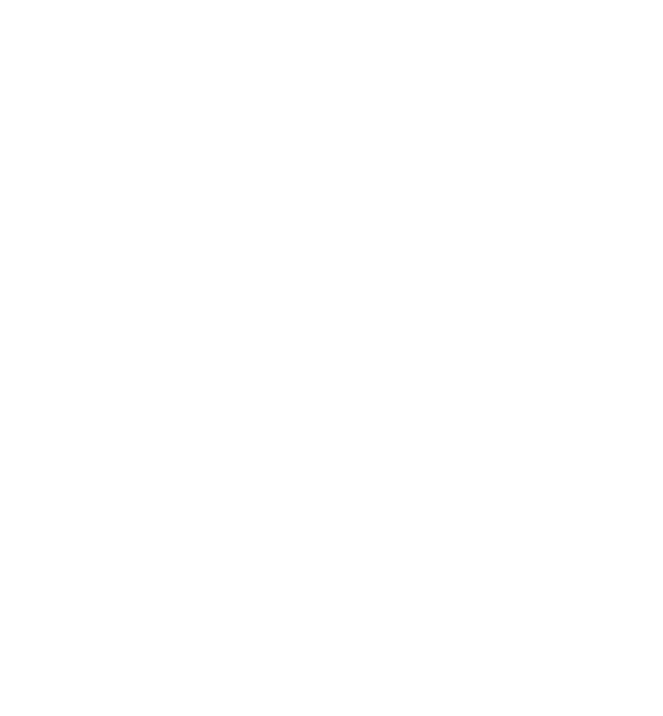
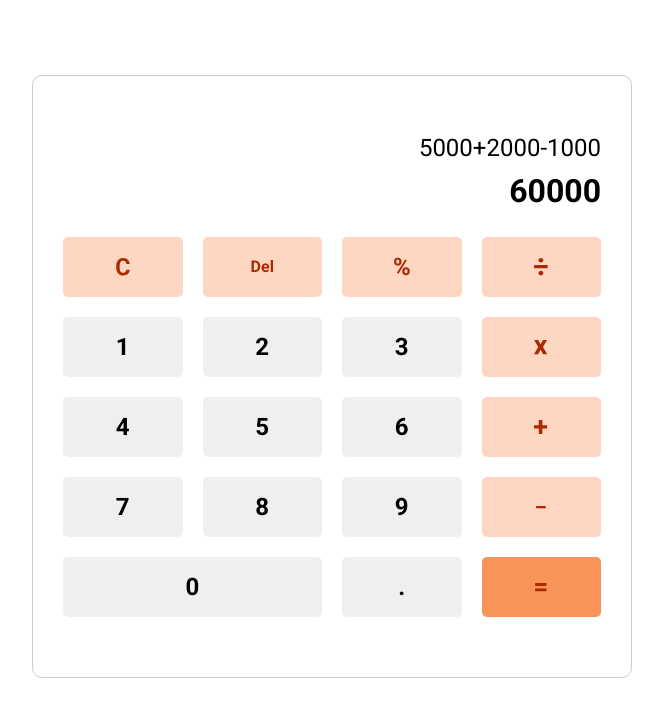
Before and after one commit to tasnim-echo/calculator, a plain HTML site: page index.html in a window 1280 px wide. Shown: the whole page, without its empty margins (51-714 px from the left). Drawn offline with Linux system fonts and the light colour scheme.

Commit message:
html css done

```diff
--- a/index.html
+++ b/index.html
@@ -6,5 +6,57 @@
     <title>Calculator</title>
     <link rel="stylesheet" href="/styles/style.css" />
   </head>
-  <body></body>
+  <body>
+    <div class="container">
+      <div class="calculator-content">
+        <!-- result section -->
+        <section class="result">
+          <!-- Current input / expression -->
+          <p class="result-input" id="result-input">5000+2000-1000</p>
+          <!-- Final calculated value -->
+          <p class="result-output" id="result-output">60000</p>
+        </section>
+
+        <!-- keyboard section -->
+        <section class="keyboard">
+          <div class="keyboard-buttons">
+            <div class="button button-c">
+              <img src="/assets/C.svg" alt="" />
+            </div>
+            <div class="button button-del"><span>Del</span></div>
+            <div class="button button-percent"><span>%</span></div>
+            <div class="button button-division">
+              <img src="assets/Group 1.svg" alt="" />
+            </div>
+
+            <div class="button number-button"><span>1</span></div>
+            <div class="button number-button"><span>2</span></div>
+            <div class="button number-button"><span>3</span></div>
+
+            <div class="button button-mul">
+              <img src="assets/x.svg" alt="" />
+            </div>
+
+            <div class="button number-button"><span>4</span></div>
+            <div class="button number-button"><span>5</span></div>
+            <div class="button number-button"><span>6</span></div>
+            <div class="button button-add">
+              <img src="assets/+.svg" alt="" />
+            </div>
+            <div class="button number-button"><span>7</span></div>
+            <div class="button number-button"><span>8</span></div>
+            <div class="button number-button"><span>9</span></div>
+            <div class="button button-sub">
+              <img src="assets/_.svg" alt="" />
+            </div>
+            <div class="button number-button button-zero"><span>0</span></div>
+            <div class="button number-button"><span>.</span></div>
+            <div class="button button-equal">
+              <img src="assets/=.svg" alt="" />
+            </div>
+          </div>
+        </section>
+      </div>
+    </div>
+  </body>
 </html>
--- a/styles/style.css
+++ b/styles/style.css
@@ -0,0 +1,111 @@
+@import url("https://fonts.googleapis.com/css2?family=Roboto:wght@400;700&display=swap");
+
+* {
+  padding: 0;
+  margin: 0;
+  box-sizing: border-box;
+}
+body {
+  font-family: "Roboto", sans-serif;
+  font-weight: 700;
+}
+.container {
+  max-width: 1440px;
+  margin: 0 auto;
+  padding-block: 75px;
+  padding-left: 83px;
+  /* background-color: #cecece; */
+  height: 100vh;
+}
+.calculator-content {
+  border: 1px solid #cecece;
+  border-radius: 10px;
+  max-width: 600px;
+  height: auto;
+  padding: 60px 30px;
+}
+
+.button {
+  height: 60px;
+  border-radius: 5px;
+  background: #fdd7c1;
+  display: flex;
+  justify-content: center;
+  align-items: center;
+  cursor: pointer;
+  transition: 0.3s;
+}
+.button:hover {
+  transform: scale(1.03);
+}
+.number-button {
+  background: #efefef;
+  font-weight: 700;
+  font-size: 24px;
+  line-height: 100%;
+}
+
+.button-del {
+  font-weight: 700;
+  font-size: 16px;
+  line-height: 100%;
+  color: #ac2a01;
+}
+.button-percent {
+  font-weight: 700;
+  font-size: 24px;
+  line-height: 100%;
+  color: #ac2a01;
+}
+
+.button-c img {
+  width: 14px;
+  height: 17.5px;
+}
+.button-division img {
+  width: 18px;
+  height: 18px;
+}
+.button-mul img {
+  width: 14px;
+  height: 15px;
+}
+.button-add img {
+  width: 14px;
+  height: 14px;
+}
+.button-sub img {
+  width: 12px;
+  height: 3px;
+}
+.button-equal img {
+  width: 12px;
+  height: 9px;
+}
+
+.keyboard .button:last-child {
+  background: #f8935a;
+}
+.keyboard-buttons {
+  display: grid;
+  grid-template-columns: repeat(4, 1fr);
+  gap: 20px;
+}
+.button-zero {
+  grid-column: span 2;
+}
+.result-output {
+  font-weight: 700;
+  font-size: 32px;
+  line-height: 100%;
+  color: #000000;
+  margin-bottom: 30px;
+  text-align: right;
+}
+.result-input {
+  font-weight: 400;
+  font-size: 24px;
+  line-height: 100%;
+  margin-bottom: 15px;
+  text-align: right;
+}
```
Also changed, not shown: assets/+.svg (added), assets/=.svg (added), assets/C.svg (added), assets/Group 1.svg (added), assets/_.svg (added), assets/x.svg (added), js/main.js (added).
